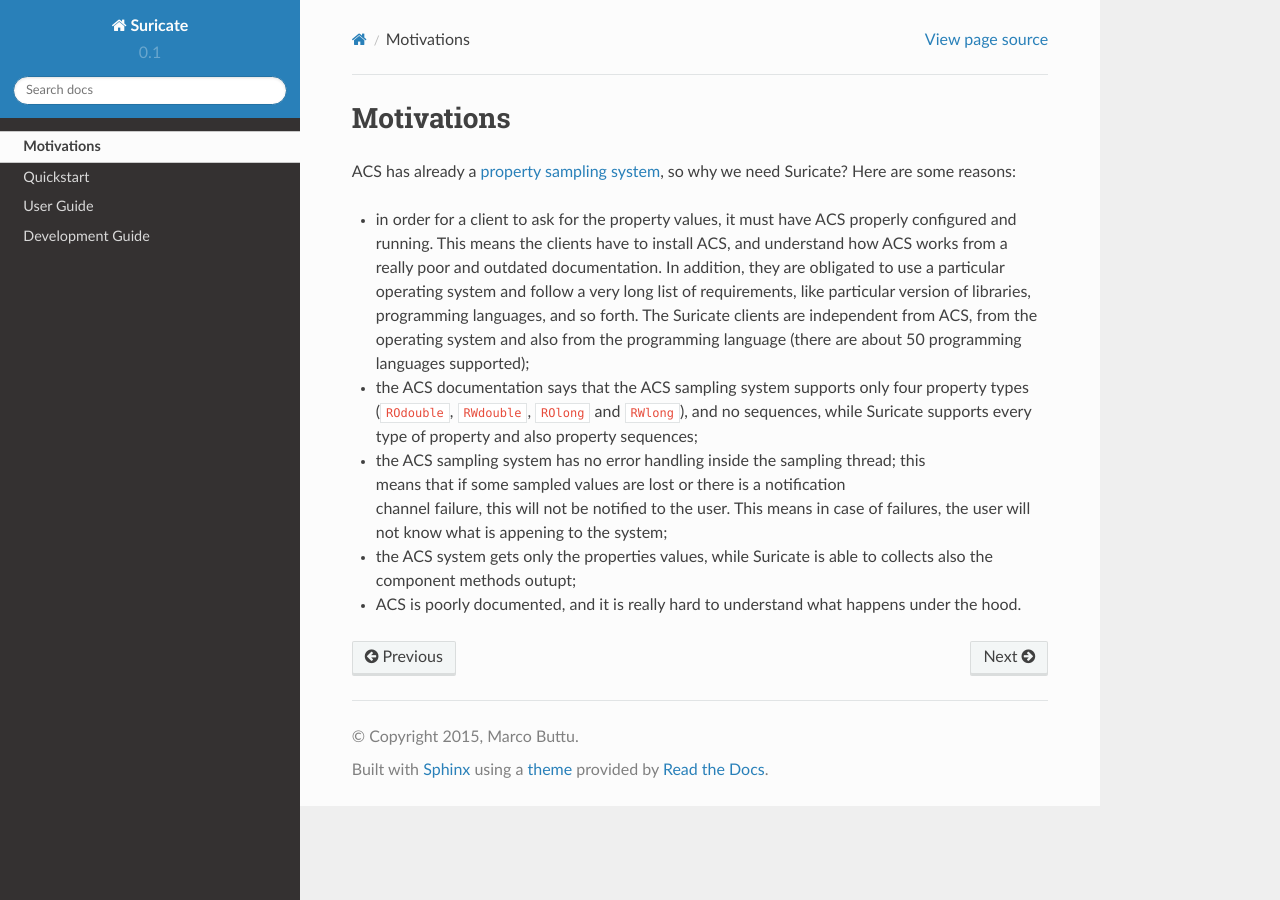
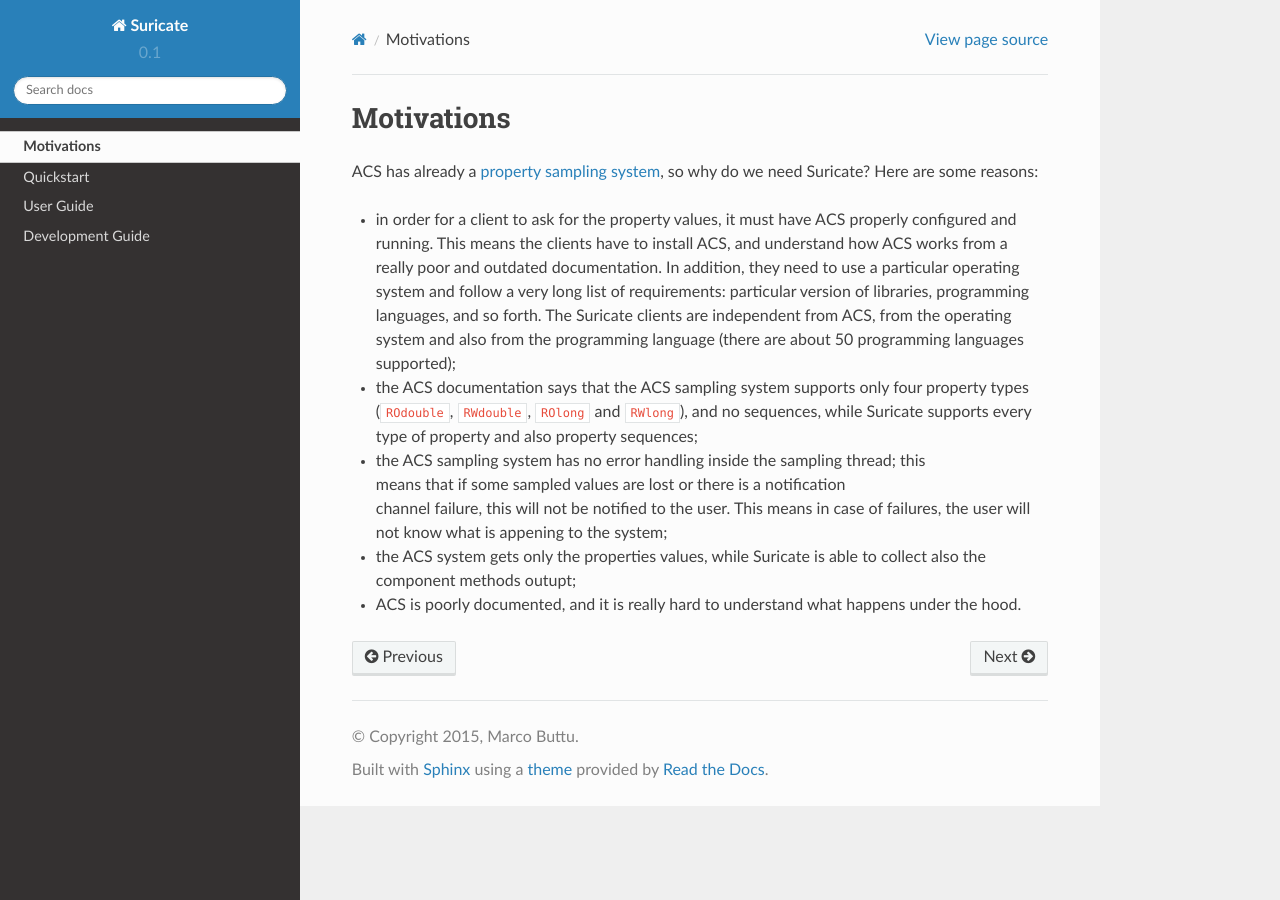
Before and after one commit to discos/suricate, a Sphinx documentation site: the page built from docs/motivations.rst, in a window 1280 px wide. Built offline with Sphinx 7.4.7 and the Read the Docs theme 2.0.0, drawn with Linux system fonts in a browser that asks for light colours.

Commit message:
Fix issue #1

```diff
--- a/docs/motivations.rst
+++ b/docs/motivations.rst
@@ -4,19 +4,19 @@ Motivations
 ===========
 ACS has already a `property sampling system
 <http://www.eso.org/~almamgr/AlmaAcs/OnlineDocs/ACS_Sampling_System.pdf>`_,
-so why we need Suricate? Here are some reasons:
+so why do we need Suricate? Here are some reasons:
 
 * in order for a client to ask for the property values, it must have ACS
   properly configured and running. This means the clients have to install
   ACS, and understand how ACS works from a really poor and outdated
-  documentation. In addition, they are obligated to use a particular operating
-  system and follow a very long list of requirements, like particular version
+  documentation. In addition, they need to use a particular operating
+  system and follow a very long list of requirements: particular version
   of libraries, programming languages, and so forth.
   The Suricate clients are independent from ACS, from the operating system and
   also from the programming language (there are about 50 programming languages
   supported);
 * the ACS documentation says that the ACS sampling system supports only four
-  property types (``ROdouble``, ``RWdouble``, ``ROlong`` and ``RWlong``),
+  property types (``ROdouble``, ``RWdouble``, ``ROlong`` and ``RWlong``),
   and no sequences, while Suricate supports every type of property and also
   property sequences;
 * the ACS sampling system has no error handling inside the sampling thread;
@@ -24,6 +24,6 @@ so why we need Suricate? Here are some reasons:
   channel failure, this will not be notified to the user. This means in case
   of failures, the user will not know what is appening to the system;
 * the ACS system gets only the properties values, while Suricate is able to
-  collects also the component methods outupt;
+  collect also the component methods outupt;
 * ACS is poorly documented, and it is really hard to understand what happens
   under the hood.
```
Also changed, not shown: docs/index.rst (+3 -4 lines).
